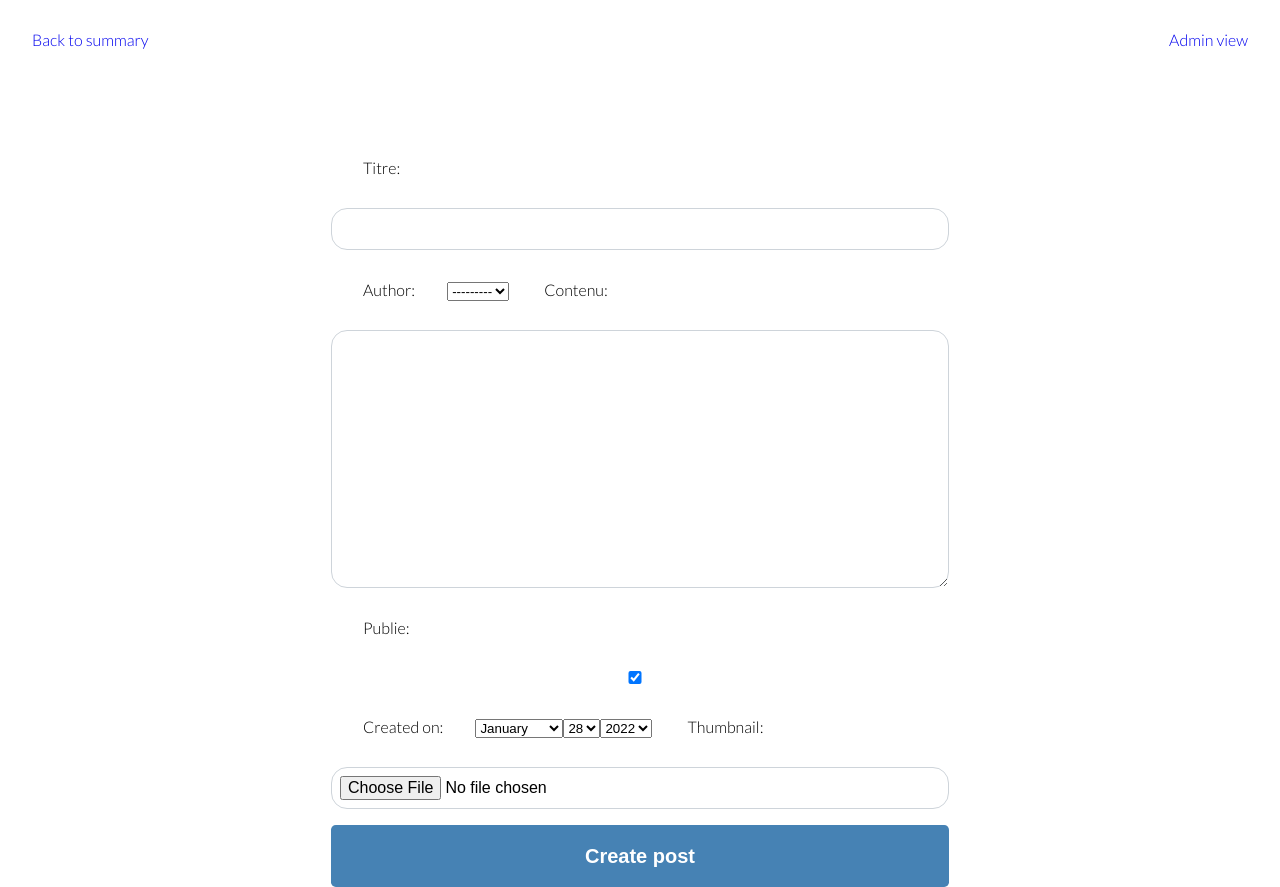
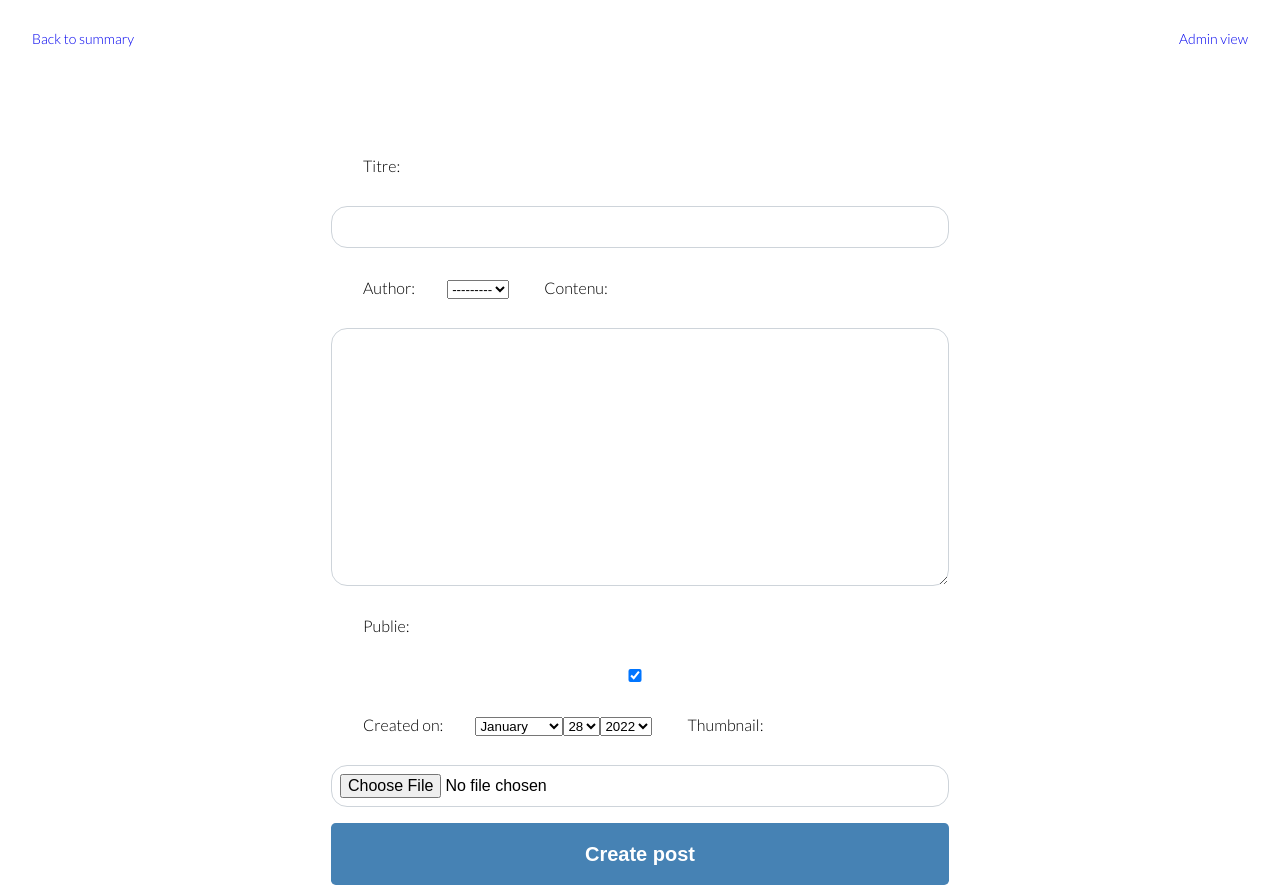
Before and after one commit to anasmirhzer/Django_blog, a Django app: page /CreatePost/ in a window 1280 px wide. Run offline with Django 3.2, Linux system fonts and the light colour scheme.

Commit message:
add style

```diff
--- a/src/posts/static/css/style.css
+++ b/src/posts/static/css/style.css
@@ -1,9 +1,12 @@
 @import url('https://fonts.googleapis.com/css2?family=Lato:wght@300&display=swap');
 @import "reset.css"; */
+
+
 
 body {
     background-color: mintcream ;
     font-family: 'Lato', sans-serif;
+    background-image: url("white-wallpaper-14.jpeg");
 }
 
 
@@ -16,6 +19,7 @@ nav{
 
 nav > a {
     text-decoration: none;
+    font-size: 14px;
 }
 
 #blog {
@@ -121,3 +125,7 @@ label {
 img {
     margin: 1rem;
 }
+
+h3 {
+    font-size: 20px
+}
```
